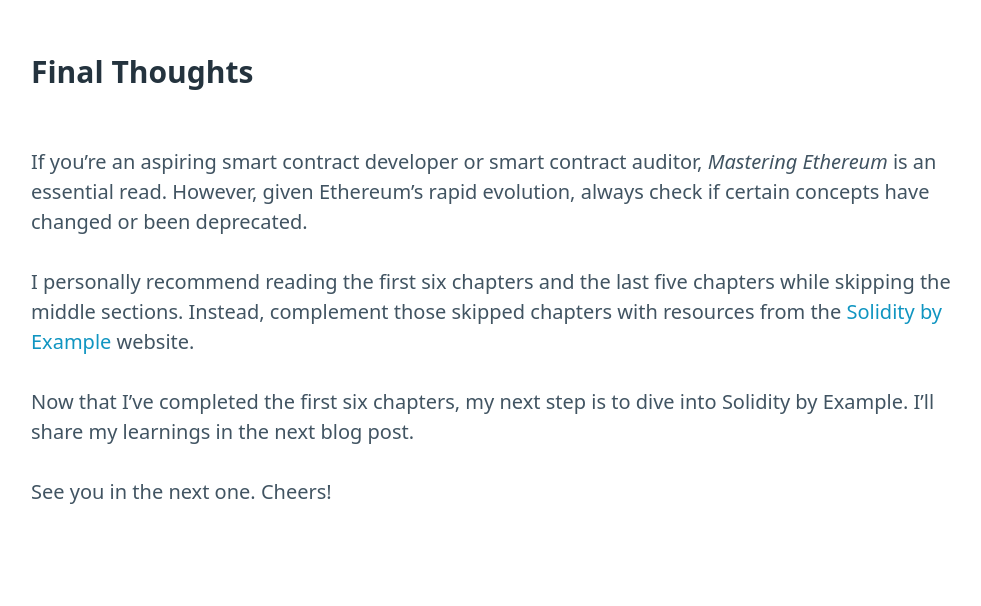
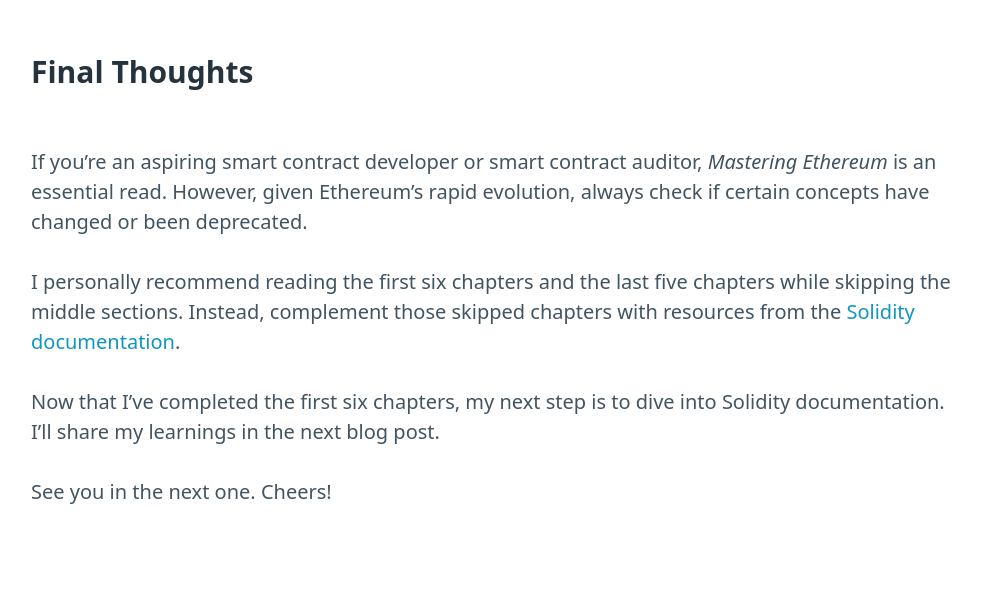
Before and after one commit to 0xh4ty/0xh4ty.github.io, a plain HTML site: page docs/posts/my-experience-reading-mastering-ethereum.html in a window 1280 px wide. Shown: the part 2722-3328 px from the top of the page, without its empty margins (149-1130 px from the left). Drawn offline with nearby package versions, Linux system fonts and the light colour scheme.

Commit message:
Modified a resource suggestion

```diff
--- a/docs/posts/my-experience-reading-mastering-ethereum.html
+++ b/docs/posts/my-experience-reading-mastering-ethereum.html
@@ -55,8 +55,8 @@
 <p>Thanks to <em>@Sonic</em> from the <strong>ethstaker</strong> Discord, I was able to resolve these issues and successfully run my own Ethereum node!</p>
 <h2>Final Thoughts</h2>
 <p>If you’re an aspiring smart contract developer or smart contract auditor, <em>Mastering Ethereum</em> is an essential read. However, given Ethereum’s rapid evolution, always check if certain concepts have changed or been deprecated.</p>
-<p>I personally recommend reading the first six chapters and the last five chapters while skipping the middle sections. Instead, complement those skipped chapters with resources from the <a href="https://solidity-by-example.org/">Solidity by Example</a> website.</p>
-<p>Now that I’ve completed the first six chapters, my next step is to dive into Solidity by Example. I’ll share my learnings in the next blog post.</p>
+<p>I personally recommend reading the first six chapters and the last five chapters while skipping the middle sections. Instead, complement those skipped chapters with resources from the <a href="https://https://docs.soliditylang.org/en/latest/">Solidity documentation</a>.</p>
+<p>Now that I’ve completed the first six chapters, my next step is to dive into Solidity documentation. I’ll share my learnings in the next blog post.</p>
 <p>See you in the next one. Cheers!</p>
 
 </main>
```
Also changed, not shown: 1 other file.
